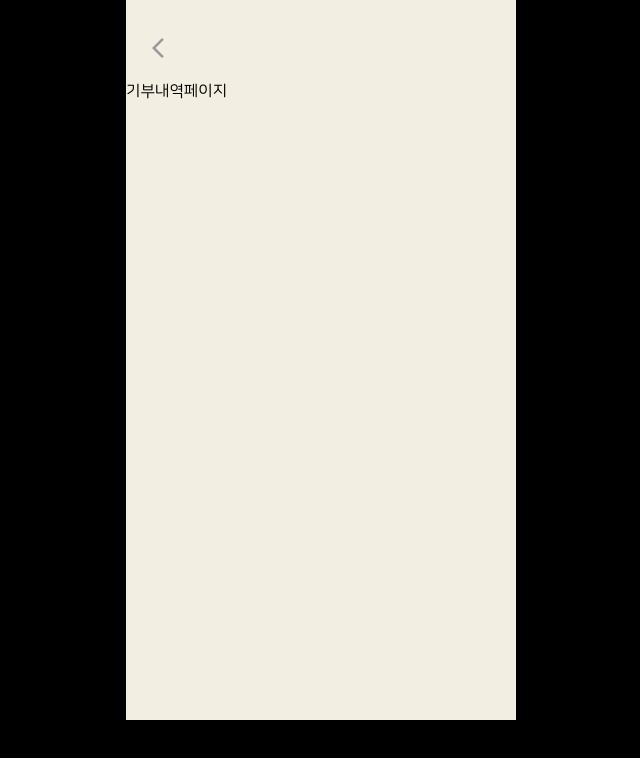
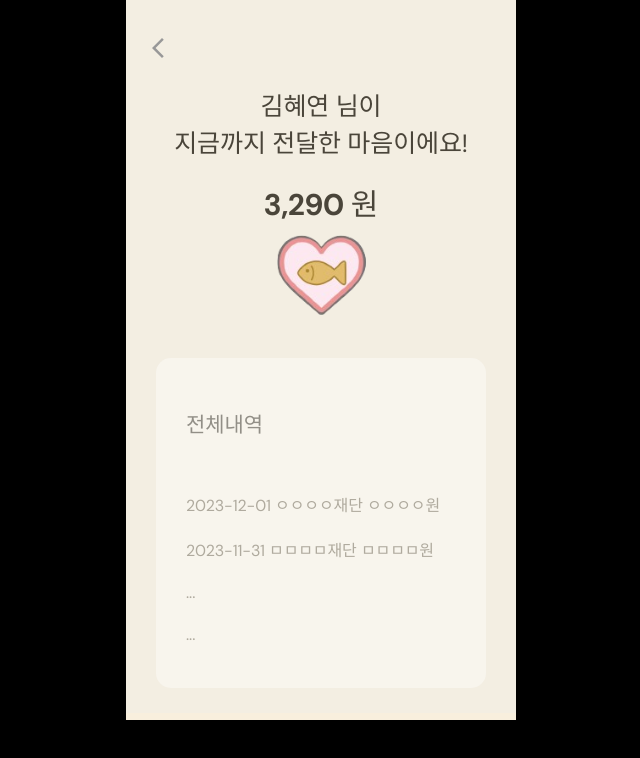
Before and after one commit to donggukthon/donggukthon_2023_3_F, a React (Create React App) app: page /history in a window 1280 px wide. Shown: the top 758 px of the page, without its empty margins (319-959 px from the left). Built offline with nearby package versions, Linux system fonts and the light colour scheme.

Commit message:
<feat>: 기부 내역 조회 페이지 구현

```diff
--- a/src/pages/HistoryPage.jsx
+++ b/src/pages/HistoryPage.jsx
@@ -1,12 +1,72 @@
 import Navbar from '../components/common/Navbar';
+import styled from 'styled-components';
+import Footer from "../components/common/Footer";
+import logo from '../assets/images/logo.png';
 
 function HistoryPage() {
 	return (
 		<>
 			<Navbar />
-			<p>기부내역페이지</p>
+			<UserTextPart>김혜연 님이<br/>지금까지 전달한 마음이에요!</UserTextPart>
+			<TotalMoneyPart>
+				3,290 원
+				<br/>
+				<img src={logo} width='100px' alt='Fishbread' />
+			</TotalMoneyPart>
+			<WhiteBox>
+				<HistoryTitle>전체내역</HistoryTitle>
+				<br/>
+				<HistoryContent>2023-12-01 ㅇㅇㅇㅇ재단 ㅇㅇㅇㅇ원<br/><br/>2023-11-31  ㅁㅁㅁㅁ재단  ㅁㅁㅁㅁ원<br/><br/>...<br/><br/>...</HistoryContent>
+			</WhiteBox>
+			<Footer />
 		</>
 	);
 }
 
+const UserTextPart = styled.div`
+  font-family: "descriptFont";
+  font-size: 25px;
+  font-weight: 100;
+  color: #4A453A;
+	text-align: center;
+	margin: 20px 0;
+`;
+
+const TotalMoneyPart = styled.div`
+  font-family: "descriptBoldFont";
+  font-size: 30px;
+  font-weight: 100;
+  color: #4A453A;
+	text-align: center;
+`;
+
+const WhiteBox = styled.div`
+  width: 270px;
+  height: 270px;
+  background-color: white;
+  opacity: 60%;
+  border-radius: 15px;
+  margin: 25px auto;
+  position: relative;
+  overflow-x: auto;
+  padding: 30px;
+	opacity: 40%;
+`;
+
+const HistoryTitle = styled.div`
+  font-family: "descriptFont";
+  font-size: 21px;
+  font-weight: 100;
+  color: black;
+	margin: 20px 0;
+`;
+
+const HistoryContent = styled.div`
+	font-family: "descriptFont";
+  font-size: 16px;
+  font-weight: 100;
+  color: #4A453A;
+	margin: 15px 0;
+`;
+
 export default HistoryPage;
```
Also changed, not shown: src/assets/images/logo.png (added).
